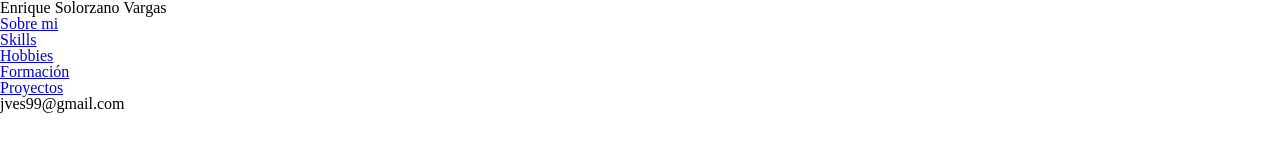
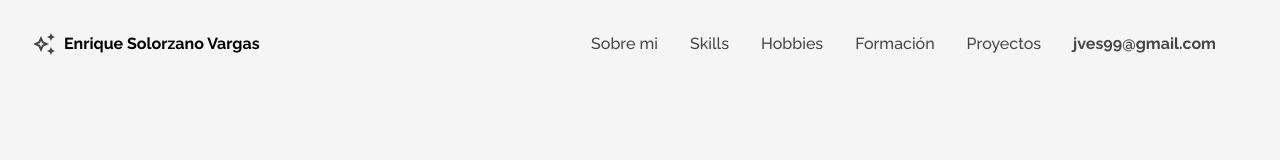
Before and after one commit to EnriqueJSV/Portafolio, a plain HTML site: page index.html in a window 1280 px wide. Drawn offline with Linux system fonts and the light colour scheme.

Commit message:
modificacion de estilos al header y nav

```diff
--- /dev/null
+++ b/assets/css/bases.css
@@ -0,0 +1,16 @@
+:root{
+    /* fuentes */
+    --raleway: 'Raleway', sans-serif;
+
+    /* colores de fondo */
+    --fondo_principal: #F5F5F5;
+
+    /* colores texto */
+    --color_texto_grisClaro: #464646;
+
+}
+
+body{
+    font-family: var(--raleway);
+    background-color: var(--fondo_principal);
+}
--- /dev/null
+++ b/assets/css/menu/menu-header.css
@@ -0,0 +1,4 @@
+.menu__header{
+    display: flex;
+    align-items: center;
+}
--- a/assets/css/menu/menu-img.css
+++ b/assets/css/menu/menu-img.css
@@ -0,0 +1,5 @@
+.menu__img{
+    width: 24px;
+    height: 24px;
+    background: url(../../img/decor_nom.svg);
+}
--- a/assets/css/menu/menu-item.css
+++ b/assets/css/menu/menu-item.css
@@ -0,0 +1,3 @@
+.menu__item{
+    margin-right: 2rem;
+}
--- a/assets/css/menu/menu-link.css
+++ b/assets/css/menu/menu-link.css
@@ -0,0 +1,9 @@
+.menu__link{
+    text-decoration: none;
+    color: var(--color_texto_grisClaro);
+    font-weight: 500;
+}
+
+.menu__link.contacto{
+    font-weight: bold;
+}
--- a/assets/css/menu/menu-lista.css
+++ b/assets/css/menu/menu-lista.css
@@ -0,0 +1,3 @@
+.menu__lista{
+    display: flex;
+}
--- a/assets/css/menu/menu-nombre.css
+++ b/assets/css/menu/menu-nombre.css
@@ -0,0 +1,4 @@
+.menu__nombre{
+    font-weight: bold;
+    margin-left: 0.5rem;
+}
--- a/assets/css/menu/menu.css
+++ b/assets/css/menu/menu.css
@@ -0,0 +1,6 @@
+.menu{
+    display: flex;
+    justify-content: space-between;
+    align-items: center;
+    padding: 2rem;
+}
--- a/index.html
+++ b/index.html
@@ -3,9 +3,17 @@
     <head>
         <meta charset="UTF-8">
         <meta name="viewport" content="width=device-width, initial-scale=1.0">
+
         <title>Portafolio</title>
+
+        <link rel="preconnect" href="https://fonts.googleapis.com">
+        <link rel="preconnect" href="https://fonts.gstatic.com" crossorigin>
+        <link href="https://fonts.googleapis.com/css2?family=Raleway:wght@400;500;700&display=swap" rel="stylesheet">
+
         <link rel="stylesheet" href="assets/css/reset.css">
+        <link rel="stylesheet" href="assets/css/bases.css">
         <link rel="stylesheet" href="assets/css/menu/menu.css">
+        <link rel="stylesheet" href="assets/css/menu/menu-header.css">
         <link rel="stylesheet" href="assets/css/menu/menu-img.css">
         <link rel="stylesheet" href="assets/css/menu/menu-nombre.css">
         <link rel="stylesheet" href="assets/css/menu/menu-nav.css">
@@ -19,7 +27,7 @@
         <section class="menu">
             <header class="menu__header">
                 <div class="menu__img"></div>
-                <h1 class="menu__nombre">Enrique Solorzano Vargas</h1>
+                <h3 class="menu__nombre">Enrique Solorzano Vargas</h3>
             </header>
             <nav class="menu__nav">
                 <ul class="menu__lista">
@@ -28,7 +36,7 @@
                     <li class="menu__item"><a href="#" class="menu__link">Hobbies</a></li>
                     <li class="menu__item"><a href="#" class="menu__link">Formación</a></li>
                     <li class="menu__item"><a href="#" class="menu__link">Proyectos</a></li>
-                    <li class="menu__item"><a href="#" class="menu__link--contacto"></a>jves99@gmail.com</li>
+                    <li class="menu__item"><a href="#" class="menu__link contacto">jves99@gmail.com</a></li>
                 </ul>
             </nav>
         </section>
```
